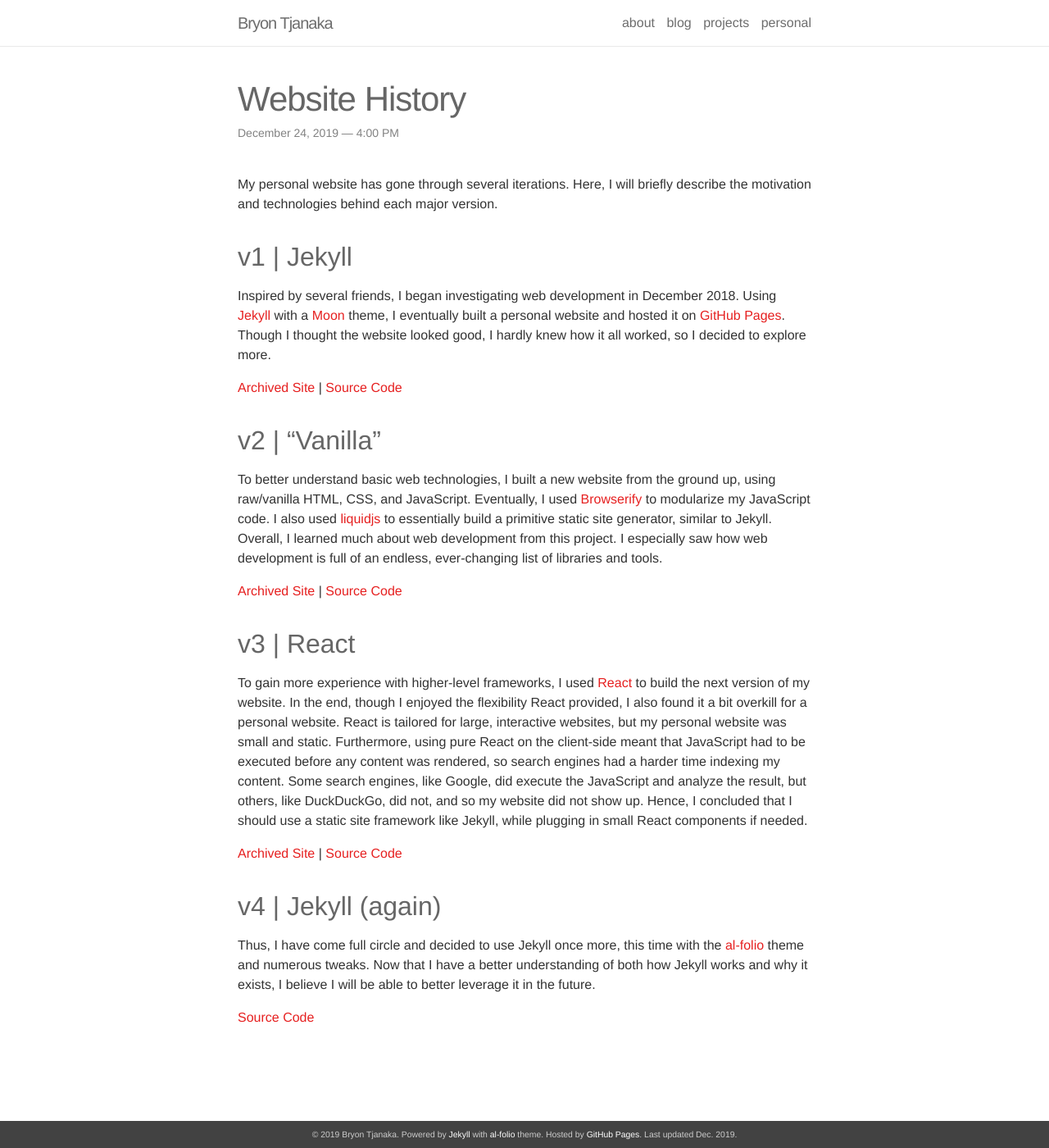
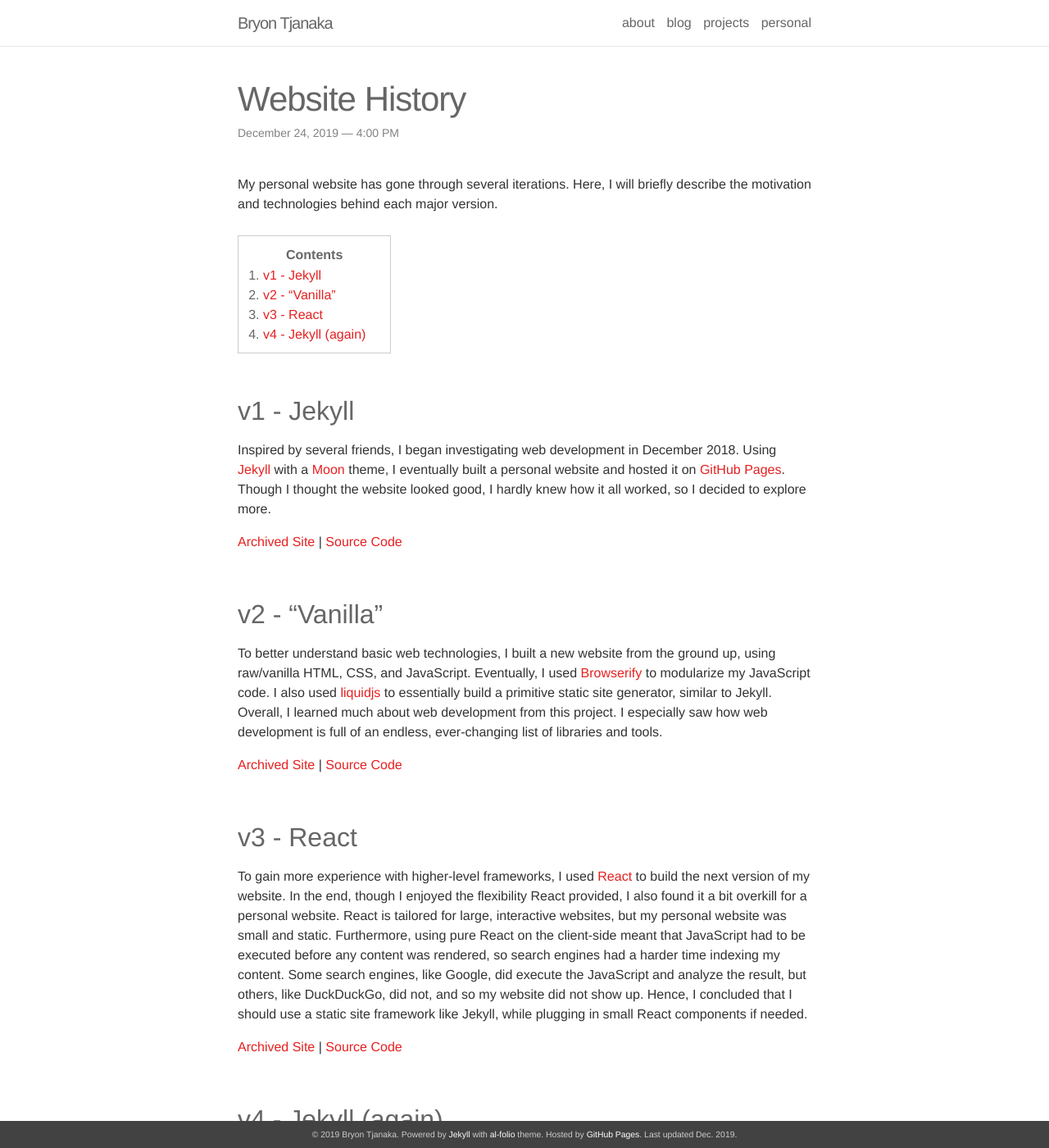
Before and after one commit to btjanaka/academic-site, a Jekyll site: the page built from src/_posts/2019-12-24-website-history.md, in a window 1280 px wide and 1400 px high. Shown: the whole window at 82% size. Built offline with Jekyll 4.4.1, drawn with Linux system fonts in a browser that asks for light colours; nearby versions of some CDN libraries.

Commit message:
Add TOC and modify h2's
Adding a padding above the h2's makes them show up below the site header
when clicking on a link to a portion of the page.

```diff
--- a/src/_posts/2019-12-24-website-history.md
+++ b/src/_posts/2019-12-24-website-history.md
@@ -12,7 +12,10 @@
 My personal website has gone through several iterations. Here, I will briefly
 describe the motivation and technologies behind each major version.
 
-## v1 | Jekyll
+* TOC
+{:toc}
+
+## v1 - Jekyll
 
 Inspired by several friends, I began investigating web development in
 December 2018. Using [Jekyll](https://jekyllrb.com/) with a
@@ -24,7 +27,7 @@
 [Archived Site](https://btjanaka.net/jekyll-site) \|
 [Source Code](https://github.com/btjanaka/jekyll-site)
 
-## v2 | "Vanilla"
+## v2 - "Vanilla"
 
 To better understand basic web technologies, I built a new website from the
 ground up, using raw/vanilla HTML, CSS, and JavaScript. Eventually, I used
@@ -37,7 +40,7 @@
 [Archived Site](https://btjanaka.net/vanilla-site) \|
 [Source Code](https://github.com/btjanaka/vanilla-site)
 
-## v3 | React
+## v3 - React
 
 To gain more experience with higher-level frameworks, I used
 [React](https://reactjs.org) to build the next version of my website. In the
@@ -54,7 +57,7 @@
 [Archived Site](https://btjanaka.net/react-site) \|
 [Source Code](https://github.com/btjanaka/react-site)
 
-## v4 | Jekyll (again)
+## v4 - Jekyll (again)
 
 Thus, I have come full circle and decided to use Jekyll once more, this time
 with the [al-folio](https://github.com/alshedivat/al-folio) theme and numerous
--- a/src/_sass/_about.scss
+++ b/src/_sass/_about.scss
@@ -32,8 +32,8 @@
 
   h2 {
     font-weight: bold;
-    margin-top: 0;
-    margin-bottom: 10px;
+    margin: 10px 0px;
+    padding: 10px 0px;
   }
   table {
     border-collapse: collapse;
--- a/src/_sass/_header.scss
+++ b/src/_sass/_header.scss
@@ -1,7 +1,6 @@
 .site-header {
   border-bottom: 1px solid $grey-color-light;
   background-color: #fff;
-  opacity: 0.95;
   position: fixed;
   left: calc((100vw - 100%) / 2);
   top: 0px;
--- a/src/_sass/_posts.scss
+++ b/src/_sass/_posts.scss
@@ -42,3 +42,10 @@
   display: block;
   font-size: 42px;
 }
+
+.post {
+  h2 {
+    margin-top: 0px;
+    padding-top: 40px;
+  }
+}
--- /dev/null
+++ b/src/_sass/_toc.scss
@@ -0,0 +1,21 @@
+// Add 'Contents' headline
+#markdown-toc::before {
+  content: "Contents";
+  font-weight: bold;
+  display: block;
+  text-align: center;
+  margin: 1px auto;
+}
+
+// Style nested lists
+#markdown-toc ol {
+  margin-bottom: 0px;
+}
+
+#markdown-toc {
+  border: 1px solid $light-gray;
+  padding: 10px 30px;
+  list-style: decimal;
+  display: inline-block;
+  margin: 10px 0px;
+}
--- a/src/assets/css/main.scss
+++ b/src/assets/css/main.scss
@@ -29,6 +29,7 @@
 @import "gists";
 @import "links";
 @import "measure";
+@import "toc";
 
 @import "social-icons";
 @import "tables";
```
Also changed, not shown: src/_pages/personal.md (+2 -2 lines).
